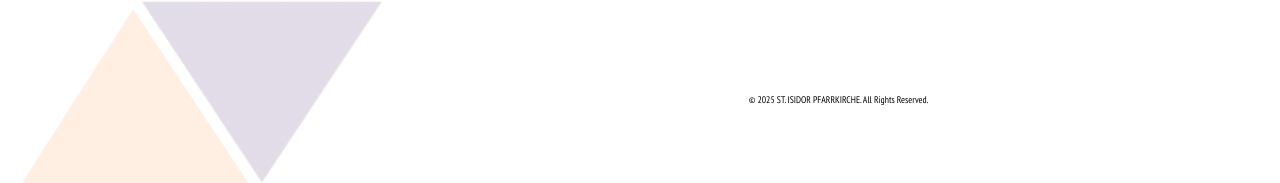
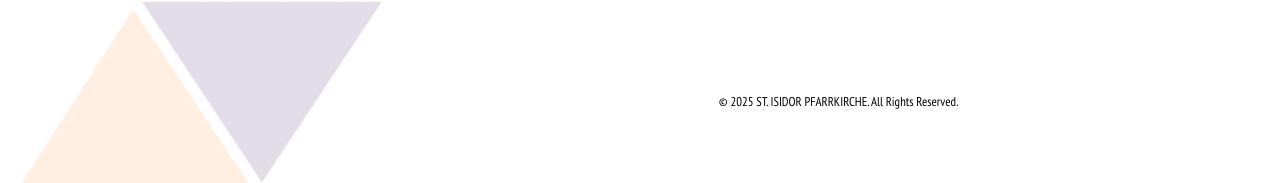
Before and after one commit to pewobox79/eggartskirch-website, a Next.js app: page / in a window 1280 px wide. Shown: the part 607-790 px from the top of the page. Built offline with nearby package versions, Linux system fonts and the light colour scheme.

Commit message:
fonts updated

```diff
--- a/app/globals.css
+++ b/app/globals.css
@@ -41,7 +41,7 @@ a {
 
 .copyrightText {
 
-  font-size: 0.6rem;
+  font-size: 0.8rem;
   text-align: center;
   padding: 0
 }
```
